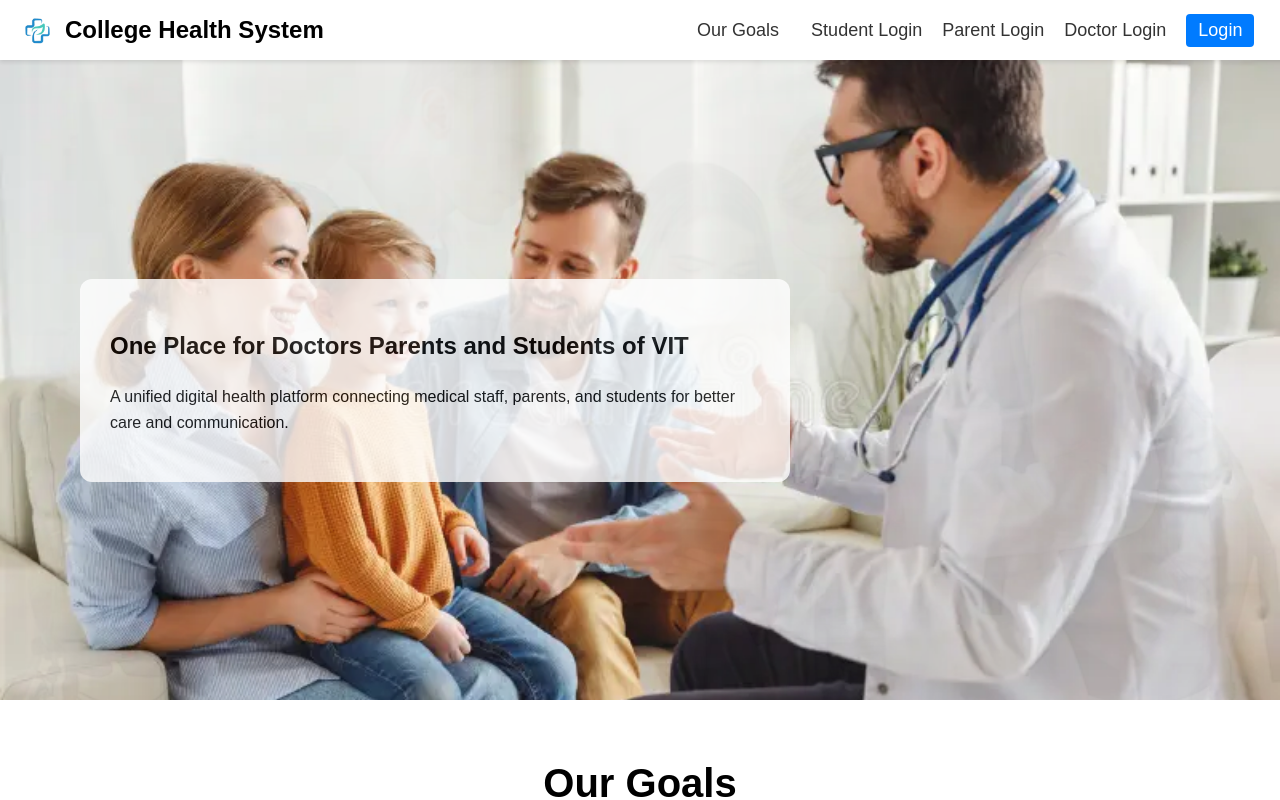
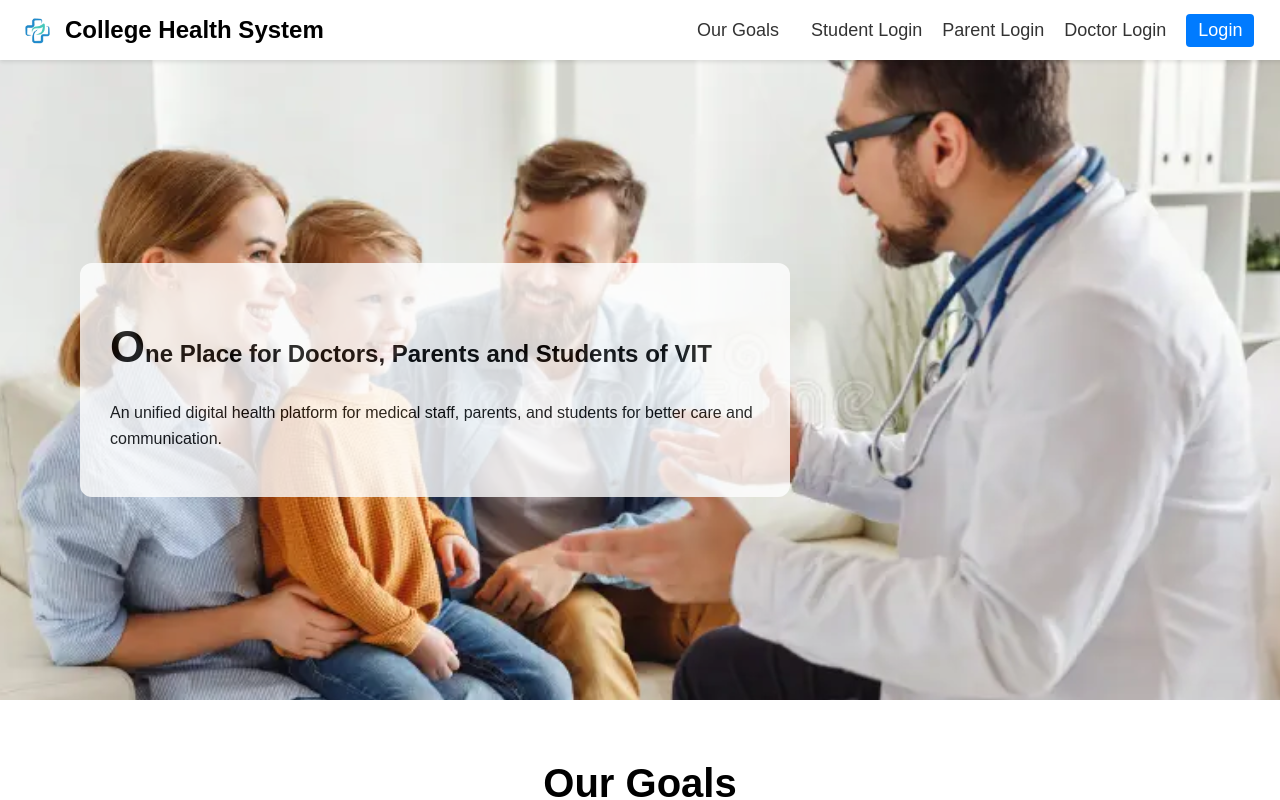
Before and after one commit to Arya4930/College-Healthcare-System, a React (Vite) app: page / in a window 1280 px wide. Shown: the top 800 px of the page. Built offline with nearby package versions, Linux system fonts and the light colour scheme.

Commit message:
Home page complete

```diff
--- a/src/components/Home.jsx
+++ b/src/components/Home.jsx
@@ -8,10 +8,9 @@ export default function Home() {
     <div className="home-page">
       <section className="main">
         <div className="main-content">
-          <h1>One Place for Doctors Parents and Students of VIT</h1>
+          <h1><span style={{ fontSize: "45px" }}>O</span>ne Place for Doctors, Parents and Students of VIT</h1>
           <p>
-            A unified digital health platform connecting medical staff, parents,
-            and students for better care and communication.
+            An unified digital health platform for medical staff, parents, and students for better care and communication.
           </p>
         </div>
       </section>
--- a/src/css/Home.css
+++ b/src/css/Home.css
@@ -5,25 +5,38 @@
 
 .main {
     height: 80vh;
-    background-size: cover;
-    background-position: center;
-    animation: bgSlide 15s infinite ease-in-out;
     display: flex;
     align-items: center;
+    background-position: center;
+    background-size: 110%;
+    animation: bgSlide 18s infinite ease-in-out;
 }
 
 @keyframes bgSlide {
     0% {
         background-image: url("/assets/doctor.png");
+        background-size: 110%;
+    }
+    30% {
+        background-size: 100%;
     }
     33% {
         background-image: url("/assets/parent.png");
+        background-size: 110%;
+    }
+    63% {
+        background-size: 100%;
     }
     66% {
         background-image: url("/assets/student.avif");
+        background-size: 110%;
+    }
+    96% {
+        background-size: 100%;
     }
     100% {
         background-image: url("/assets/doctor.png");
+        background-size: 110%;
     }
 }
 
```
